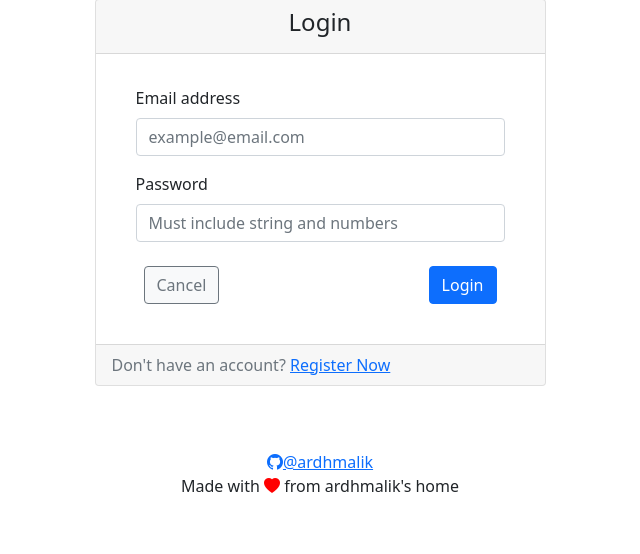
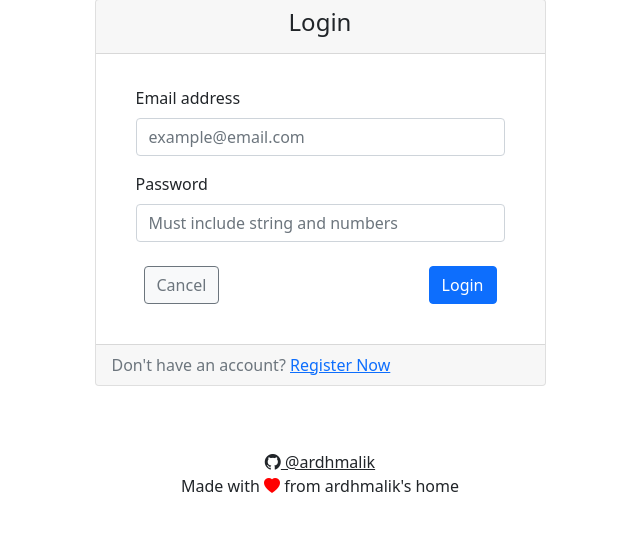
Before and after one commit to ardhmalik/mytyplan, a CodeIgniter app: page /mytyplan/ in a window 1280 px wide. Shown: the part 49-603 px from the top of the page, without its empty margins (320-960 px from the left). Run offline with CodeIgniter, Linux system fonts and the light colour scheme; some libraries are stand-ins or nearby versions.

Commit message:
Fixed github link on footer

```diff
--- a/application/views/auth/footer.php
+++ b/application/views/auth/footer.php
@@ -1,7 +1,7 @@
 <!-- Footer -->
 <footer class="text-center py-3 mt-5">
-    <a href="https://github.com/ardhmalik/sertifikasi-si">
-        <i class="bi bi-github"></i>@ardhmalik
+    <a target="blank" href="https://github.com/ardhmalik/mytyplan" class="text-dark">
+        <i class="bi bi-github"></i> @ardhmalik
     </a>
     <br>
     <span>Made with <i class="bi bi-heart-fill" style="color:red"></i> from ardhmalik's home</span>
--- a/application/views/sections/footer.php
+++ b/application/views/sections/footer.php
@@ -3,8 +3,8 @@
 
 <!-- Footer -->
 <footer class="bg-light text-center py-3 mt-5">
-    <a href="https://github.com/ardhmalik/sertifikasi-si">
-        <i class="bi bi-github"></i>@ardhmalik
+    <a target="blank" href="https://github.com/ardhmalik/mytyplan" class="text-dark">
+        <i class="bi bi-github"></i> @ardhmalik
     </a>
     <br>
     <span>Made with <i class="bi bi-heart-fill" style="color:red"></i> from ardhmalik's home</span>
```
